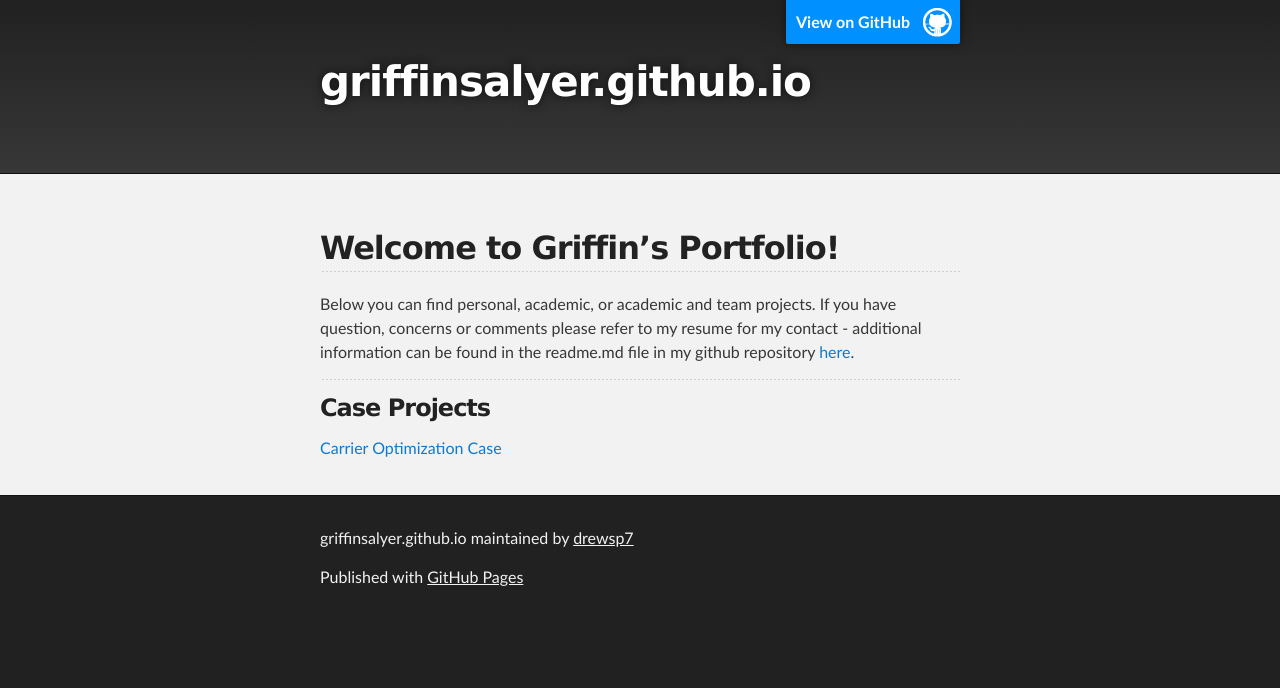
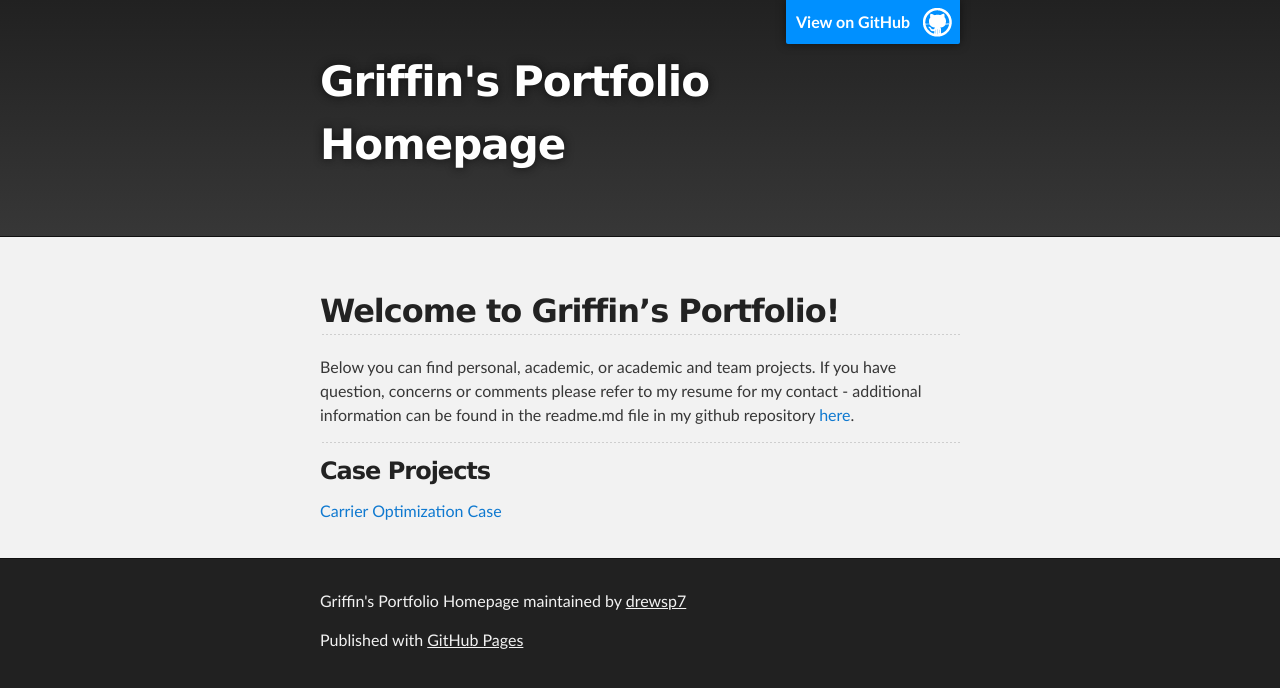
Before and after one commit to drewsp7/griffinsalyer.github.io, a Jekyll site: the page built from index.md, in a window 1280 px wide. Shown: the top 688 px of the page. Built offline with Jekyll 4.4.1, drawn with Linux system fonts in a browser that asks for light colours; our own code applies the rules of GitHub Pages for plain Markdown files; the repository's description, which GitHub fills in, is left out.

Commit message:
Update _config.yml

```diff
--- a/_config.yml
+++ b/_config.yml
@@ -1,3 +1,3 @@
-title:
+title: Griffin's Portfolio Homepage
 
 theme: jekyll-theme-slate
```
